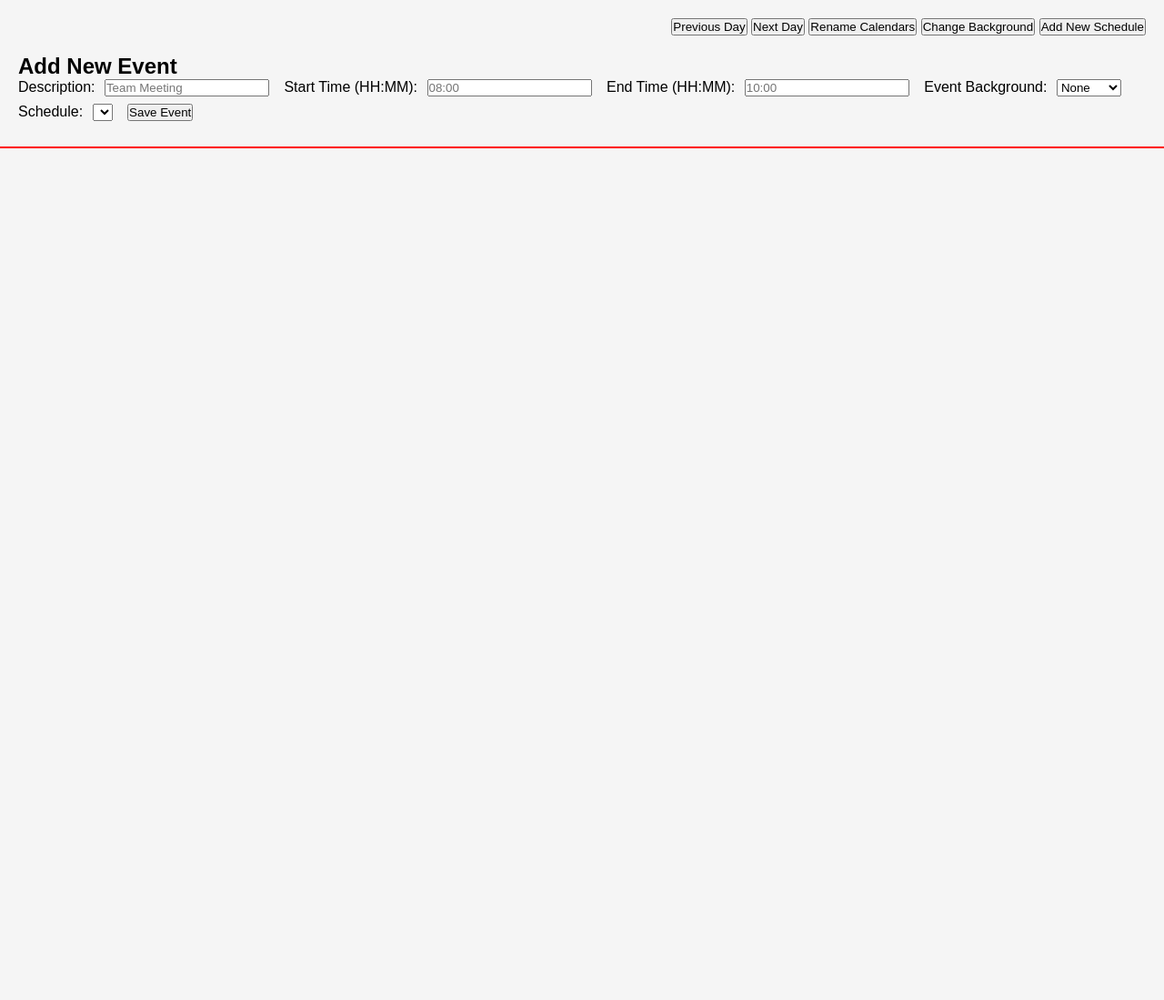
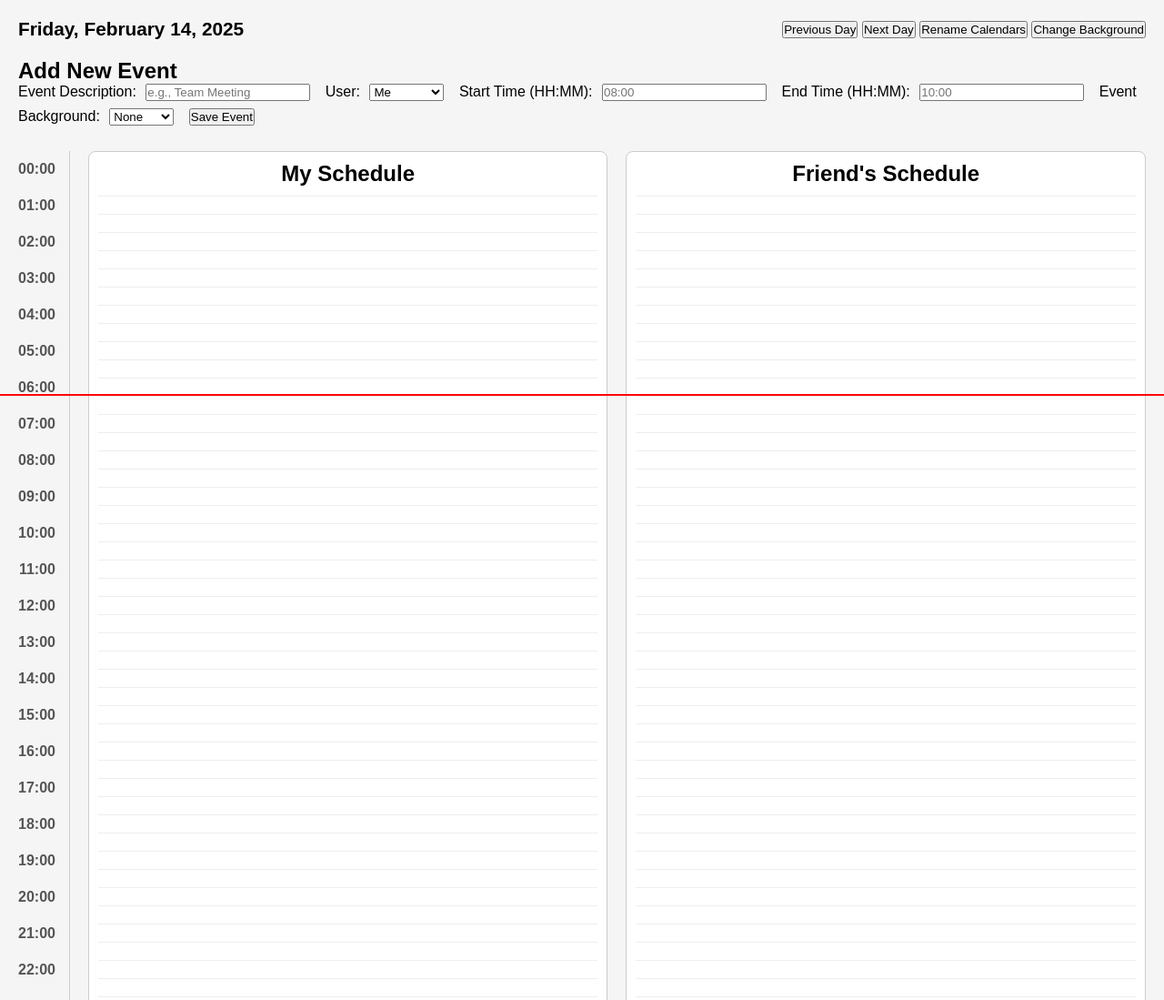
Before and after one commit to apumaGuides/DoTogether, a plain HTML site: page index.html in a window 1280 px wide. Shown: the top 1099 px of the page at 91% size. Before the commit the page ends 800 px from the top, so only its background shows below. Drawn offline with Linux system fonts and the light colour scheme; no server answers.

Commit message:
Rollback

```diff
--- a/index.html
+++ b/index.html
@@ -1,62 +1,75 @@
 <!DOCTYPE html>
 <html lang="en">
 <head>
-  <meta charset="UTF-8">
+  <meta charset="UTF-8" />
   <title>Enhanced Shared Calendar (Real Time with Firestore)</title>
-  <link rel="stylesheet" href="styles.css">
-  <!-- Firebase SDK - Use the compat versions for this example -->
-    <script src="https://www.gstatic.com/firebasejs/9.23.0/firebase-app-compat.js"></script>
-    <script src="https://www.gstatic.com/firebasejs/9.23.0/firebase-firestore-compat.js"></script>
-    <script src="https://www.gstatic.com/firebasejs/9.23.0/firebase-auth-compat.js"></script>
+  <link rel="stylesheet" href="styles.css" />
 </head>
 <body>
   <header>
     <h1 id="current-date"></h1>
-    <div class="header-buttons">
+    <div>
       <button id="prev-day">Previous Day</button>
       <button id="next-day">Next Day</button>
       <button id="rename-calendars">Rename Calendars</button>
       <button id="change-background">Change Background</button>
-      <button id="add-schedule">Add New Schedule</button>
     </div>
   </header>
 
-  <!-- Event Input Form -->
+  <!-- Section for adding new events manually -->
   <section id="event-input">
     <h2>Add New Event</h2>
-    <label for="event-description">Description:</label>
-    <input type="text" id="event-description" placeholder="Team Meeting">
+
+    <label for="event-description">Event Description:</label>
+    <input type="text" id="event-description" placeholder="e.g., Team Meeting" />
+
+    <label for="event-user">User:</label>
+    <select id="event-user">
+      <option value="my">Me</option>
+      <option value="friend">My Friend</option>
+    </select>
+
     <label for="start-time">Start Time (HH:MM):</label>
-    <input type="text" id="start-time" placeholder="08:00">
+    <input type="text" id="start-time" placeholder="08:00" />
+
     <label for="end-time">End Time (HH:MM):</label>
-    <input type="text" id="end-time" placeholder="10:00">
+    <input type="text" id="end-time" placeholder="10:00" />
+
+    <!-- Dropdown for pre-selectable event background images -->
     <label for="event-image">Event Background:</label>
     <select id="event-image">
       <option value="">None</option>
       <option value="image1">Image 1</option>
       <option value="image2">Image 2</option>
     </select>
-    <label for="event-schedule">Schedule:</label>
-    <select id="event-schedule">
-      <!-- Options will be populated dynamically -->
-    </select>
+
     <button id="save-event">Save Event</button>
   </section>
 
-  <!-- Main Container -->
-  <div class="main-container">
-    <!-- Timeline (left column) -->
+  <!-- Main container: timeline + two calendars -->
+  <div class="calendar-container">
+    <!-- Timeline (hour markers) on the left -->
     <div class="timeline" id="timeline"></div>
-    <!-- Schedules Container (right, flexible) -->
-    <div id="schedules-container" class="schedules-container">
-      <!-- Schedule boxes will be generated dynamically -->
-    </div>
+
+    <!-- My schedule -->
+    <section id="my-calendar" class="calendar">
+      <h2 id="my-calendar-title">My Schedule</h2>
+      <div class="time-slots" id="my-time-slots"></div>
+      <div class="events-container" id="my-events-container"></div>
+    </section>
+
+    <!-- Friend's schedule -->
+    <section id="friend-calendar" class="calendar">
+      <h2 id="friend-calendar-title">Friend's Schedule</h2>
+      <div class="time-slots" id="friend-time-slots"></div>
+      <div class="events-container" id="friend-events-container"></div>
+    </section>
   </div>
 
-  <!-- Current Time Red Line -->
+  <!-- Thin red line for current time -->
   <div id="current-time-line"></div>
 
-  <!-- Use type="module" ONLY if you are using module imports in script.js-->
-  <script src="script.js"></script>
+  <!-- Load our script as a module -->
+  <script type="module" src="script.js"></script>
 </body>
 </html>
```
